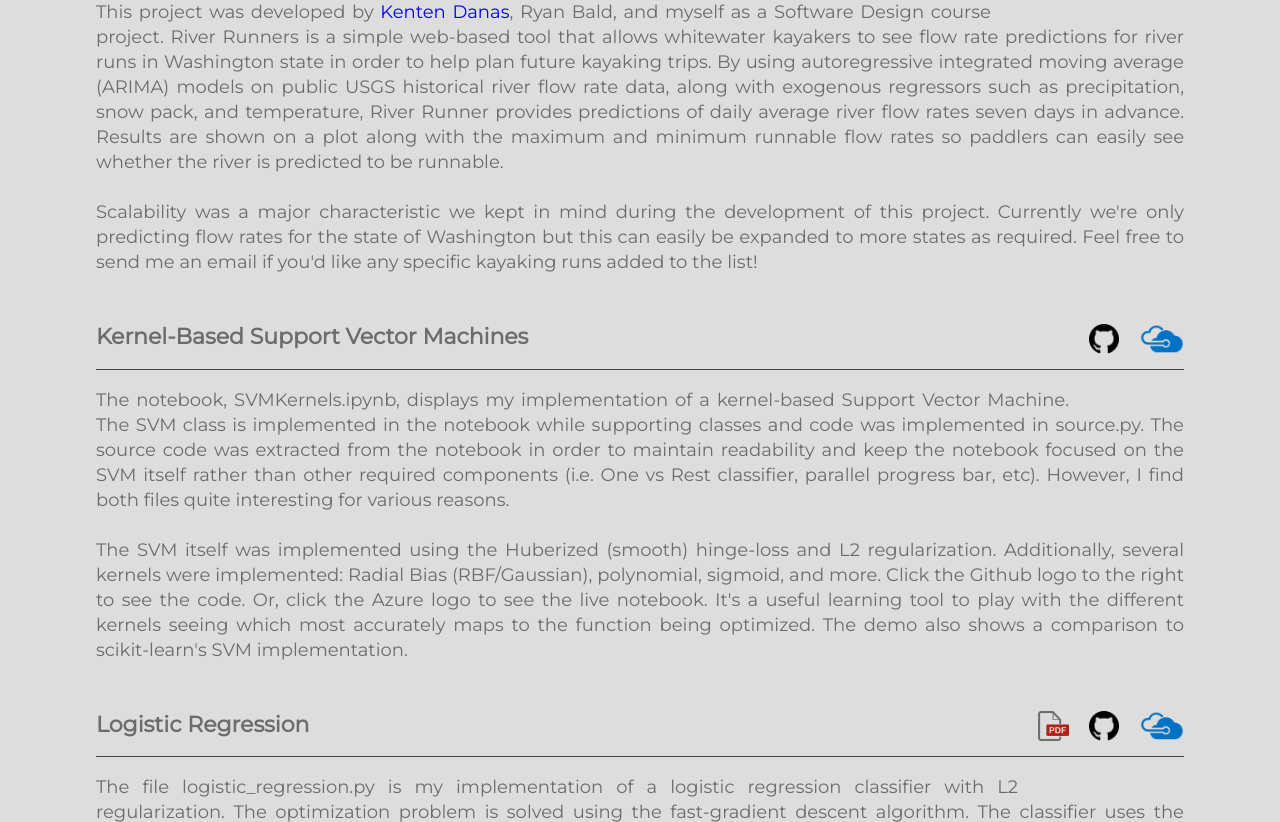
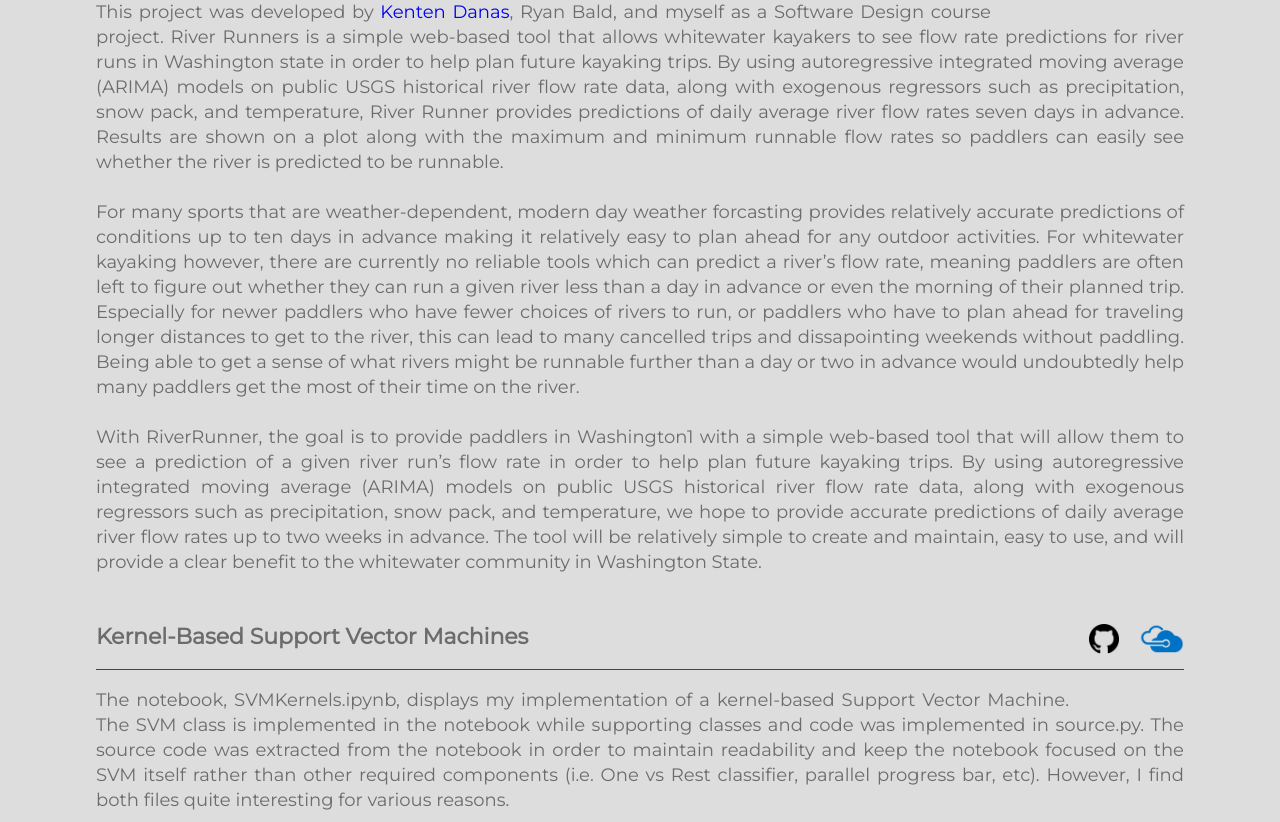
Before and after one commit to aajibad1/waninger, a Flask app: page /projects in a window 1280 px wide. Shown: the part 638-1460 px from the top of the page. Run offline with Flask 2, Linux system fonts and the light colour scheme.

Commit message:
updated RiverRunner text

```diff
--- a/waninger/templates/projects.html
+++ b/waninger/templates/projects.html
@@ -61,10 +61,25 @@
                 runnable flow rates so paddlers can easily see whether the river is predicted to be runnable.
             </p>
             <p>
-                Scalability was a major characteristic we kept in mind during the development of this project.
-                Currently we're only predicting flow rates for the state of Washington but this can easily be
-                expanded to more states as required. Feel free to send me an email if you'd like any specific
-                kayaking runs added to the list!
+                For many sports that are weather-dependent, modern day weather forcasting provides relatively
+                accurate predictions of conditions up to ten days in advance making it relatively easy to plan ahead
+                for any outdoor activities. For whitewater kayaking however, there are currently no reliable tools
+                which can predict a river’s flow rate, meaning paddlers are often left to figure out whether they
+                can run a given river less than a day in advance or even the morning of their planned trip.
+                Especially for newer paddlers who have fewer choices of rivers to run, or paddlers who have to plan
+                ahead for traveling longer distances to get to the river, this can lead to many cancelled trips and
+                dissapointing weekends without paddling. Being able to get a sense of what rivers might be runnable
+                further than a day or two in advance would undoubtedly help many paddlers get the most of their time
+                on the river.
+            </p>
+            <p>
+                With RiverRunner, the goal is to provide paddlers in Washington1 with a simple web-based tool that
+                will allow them to see a prediction of a given river run’s flow rate in order to help plan future
+                kayaking trips. By using autoregressive integrated moving average (ARIMA) models on public USGS
+                historical river flow rate data, along with exogenous regressors such as precipitation, snow pack,
+                and temperature, we hope to provide accurate predictions of daily average river flow rates up to two
+                weeks in advance. The tool will be relatively simple to create and maintain, easy to use, and will
+                provide a clear benefit to the whitewater community in Washington State.
             </p>
         </div>
 
```
